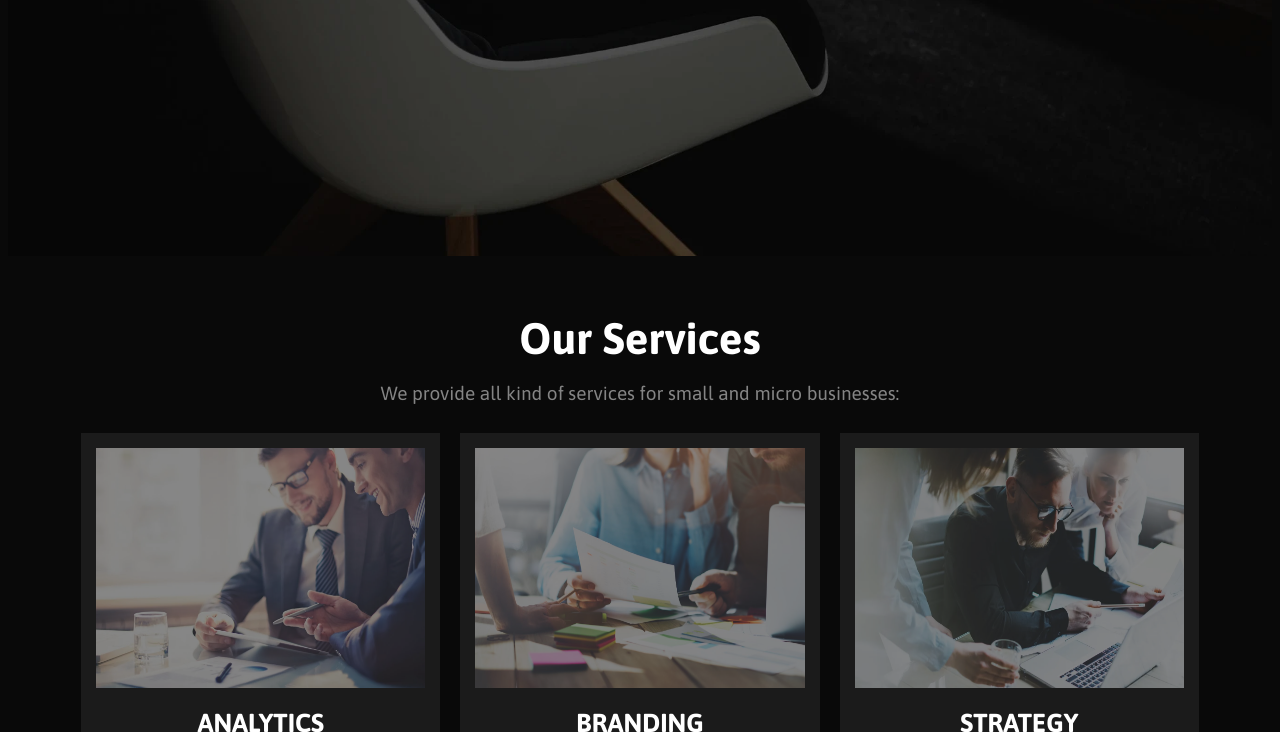
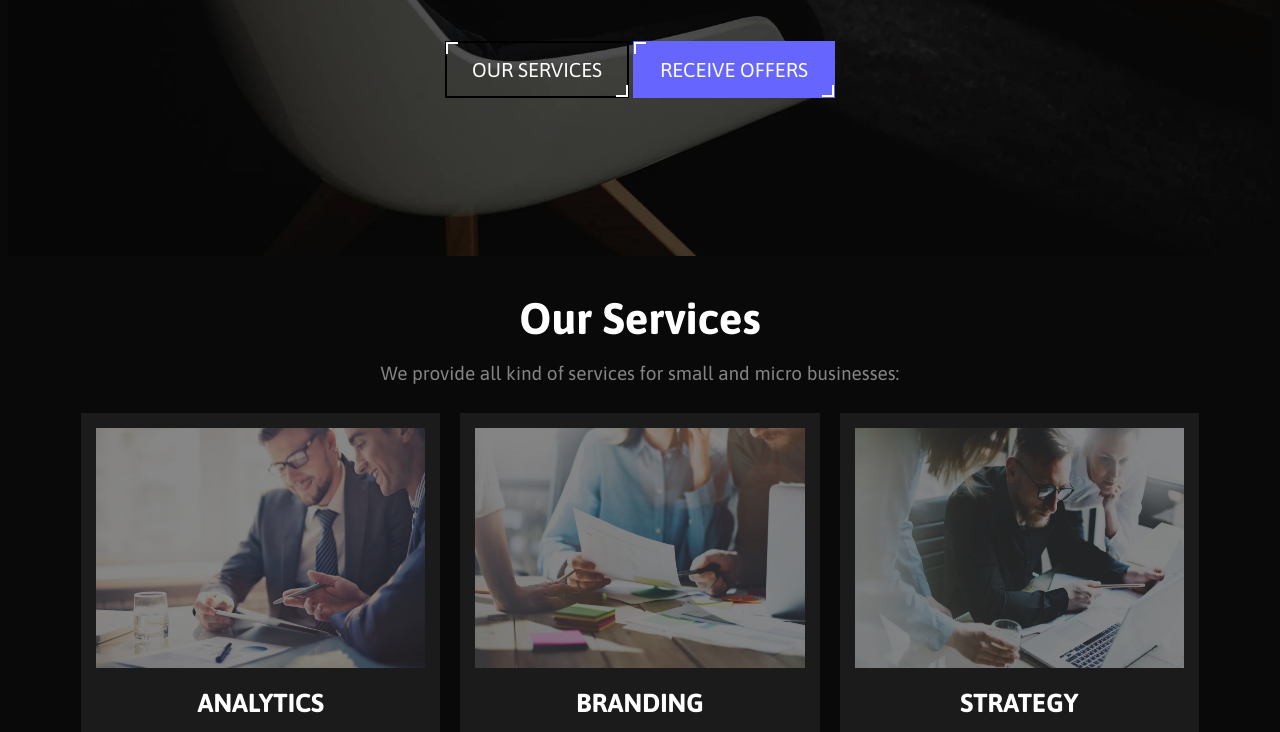
Before and after one commit to dmitry1232/lading__page__homework, a plain HTML site: page index.html in a window 1280 px wide. Shown: the part 552-1284 px from the top of the page. Drawn offline with Linux system fonts and the light colour scheme.

Commit message:
added buttons

```diff
--- a/styles/styles.css
+++ b/styles/styles.css
@@ -13,9 +13,9 @@ body {
     padding-left: 5%;
     padding-right: 5%;
     margin: auto;
+    margin-bottom: 5%;
 }
 
-/*header*/
 .header {
     background-image: url(styles_img/header_bg.webp);
     background-attachment: fixed;
@@ -32,7 +32,7 @@ body {
 }
 
 .logo img {
-    width: 20%;
+    width: 169px;
     height: 10%;
     display: block;
 }
@@ -43,6 +43,10 @@ body {
     font-family: 'Asap', sans-serif;
     color: var(--white-color-text);
     font-size: 100%;
+}
+
+.contact {
+    margin: auto;
 }
 
 .header__inner {
@@ -72,6 +76,14 @@ body {
     text-decoration: none;
     display: inline-block;
     margin: 1%;
+    position: relative;
+    padding: 10px 30px;
+    margin: 45px 0;
+    color: #21ebff;
+    text-decoration: none;
+    font-size: 20px;
+    text-transform: uppercase;
+    transition: 0.5s;
 }
 
 .header__button a:nth-child(1) {
@@ -96,17 +108,55 @@ body {
     transition: 0.2s linear;
 }
 
+.header__button a::before {
+    content: " ";
+    position: absolute;
+    top: -1px;
+    left: -1px;
+    width: 10px;
+    height: 10px;
+    border-top: 2px solid #fff;
+    border-left: 2px solid #fff;
+    transition: 0.5s;
+    transition-delay: 0.5s;
+}
+
+.header__button a::after {
+    content: " ";
+    position: absolute;
+    bottom: -1px;
+    right: -1px;
+    width: 10px;
+    height: 10px;
+    border-bottom: 2px solid #fff;
+    border-right: 2px solid #fff;
+    transition: 0.5s;
+    transition-delay: 0.5s;
+}
+
+.header__button a:hover::before, a:hover::after {
+    width: 100%;
+    height: 100%;
+   transition-delay: 0s;
+}
+
+.header__button a:hover {
+    background: #fff;
+    color: #000;
+    box-shadow: 0 0 50px #fff;
+    transition-delay: 0.5s;
+}
+
 .header__button a p {
     font-family: 'Asap', sans-serif;
     color: var(--white-color-text);
     margin: auto;
 }
-/*header*/
 
-/* icons */
 #nav__contacts {
     position: relative;
     display: flex;
+    padding-inline-start: 0px;
 }
 
 #nav__contacts li {
@@ -159,9 +209,6 @@ body {
 #nav__contacts li:hover::before {
     height: 100%;
 }
-/* icons */
-
-/*main cards-block*/
 
 .services__title h2, p {
     text-align: center;
@@ -171,7 +218,6 @@ body {
 
 .services__title h2 {
     font-size: 44px;
-    margin-top: 5%;
     margin-bottom: 0;
 }
 
@@ -204,7 +250,7 @@ body {
 
 .services__card {
     background-color: #1b1b1b;
-    width: 33%;
+    width: 33.3%;
     padding: 15px;
     margin: 10px;
 }
@@ -218,19 +264,18 @@ body {
 }
 
 footer {
-    background-color: #0c0c0c;
     display: flex;
 }
 
 .contact__us {
     color: var(--white-color-text);
     font-family: 'Asap', sans-serif;
-    width: 50%;
+    width: 48.3%;
+    padding: 10px
 }
 
 .contact__title {
     font-size: 44px;
-    margin-top: 5%;
     margin-bottom: 0;
     text-align: left;
 }
@@ -257,9 +302,8 @@ table {
     opacity: 50%;
 }
 
-
 .contact__form {
-    width: 50%;
+    width: 49.2%;
     background-color: #141414;
 }
 
@@ -304,7 +348,6 @@ form {
     padding-bottom: 15px;
     transition: all 0.3s;
     margin-top: -4px;
-
 }
 
 [type="submit"]:hover {
```
Also changed, not shown: index.html (+1 -10 lines).
